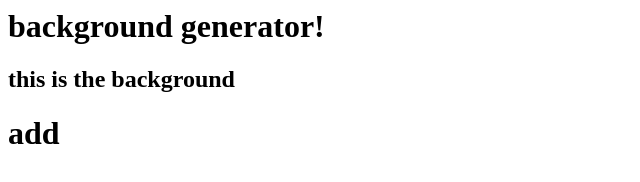
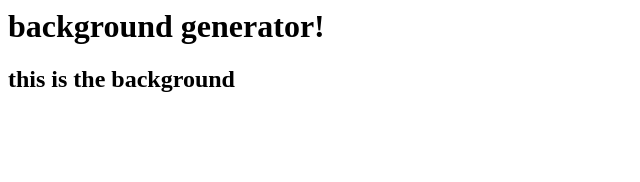
Before and after one commit to GasemJabbari/bacground-generator, a plain HTML site: page index.html in a window 1280 px wide. Shown: the full height of the page, 0-640 px from the left. Drawn offline with Linux system fonts and the light colour scheme.

Commit message:
remove my h1 tag

```diff
--- a/index.html
+++ b/index.html
@@ -14,7 +14,6 @@
   <script src="script.js">
 
   </script>
-  <h1>add</h1>
 </body>
 
 </html>
```
